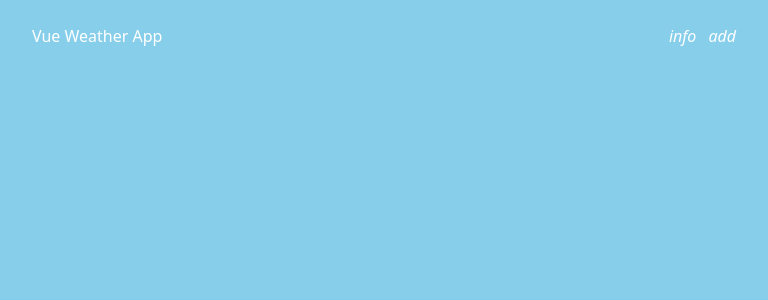
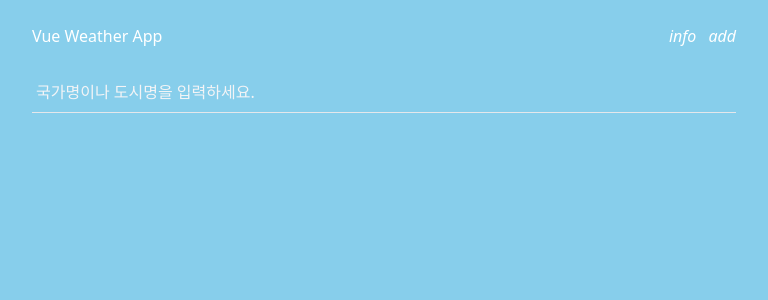
Before and after one commit to fromnowwon/vue-weather-app, a Vue app: page / in a window 1280 px wide. Shown: the top 300 px of the page, without its empty margins (256-1024 px from the left). Built offline with nearby package versions, Linux system fonts and the light colour scheme; a web font is replaced by a local one.

Commit message:
feat: 검색창 생성, 중복 이벤트 방지

```diff
--- a/package.json
+++ b/package.json
@@ -15,6 +15,7 @@
 		"@fortawesome/free-regular-svg-icons": "^6.5.2",
 		"@fortawesome/free-solid-svg-icons": "^6.5.2",
 		"@fortawesome/vue-fontawesome": "^3.0.8",
+		"lodash": "^4.17.21",
 		"vue": "^3.4.29",
 		"vue-router": "^4.3.3"
 	},
--- a/src/views/HomeView.vue
+++ b/src/views/HomeView.vue
@@ -1,5 +1,39 @@
 <template>
-	<main></main>
+	<main class="container text-white">
+		<div>
+			<input
+				type="text"
+				v-model="searchQuery"
+				@input="debouncedGetSearchResults"
+				placeholder="국가명이나 도시명을 입력하세요."
+				class="py-2 px-1 w-full bg-transparent border-b focus:border-weather-secondary focus:outline-none focus:shadow-[0px_1px_0_0_#004E71] placeholder-gray-100"
+			/>
+		</div>
+	</main>
 </template>
 
-<script setup></script>
+<script setup>
+import { ref, watch } from "vue";
+import { debounce } from "lodash";
+
+const searchQuery = ref("");
+
+const getSearchResults = () => {
+	const apiKey = import.meta.env.VITE_GEOCODING_API_KEY;
+	const url = `https://api.mapbox.com/search/geocode/v6/forward?q=${searchQuery.value}&access_token=${apiKey}&types=place`;
+	fetch(url)
+		.then((response) => response.json())
+		.then((data) => {
+			console.log(data);
+		})
+		.catch((error) => {
+			console.error("Error: ", error);
+		});
+};
+
+//  연속적으로 발생하는 이벤트 무시
+const debouncedGetSearchResults = debounce(getSearchResults, 300);
+watch(searchQuery, () => {
+	debouncedGetSearchResults();
+});
+</script>
```
Also changed, not shown: 1 other file (tests, documents, lock files or other folders).
